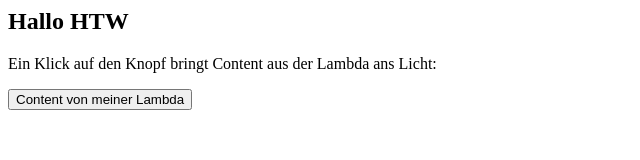
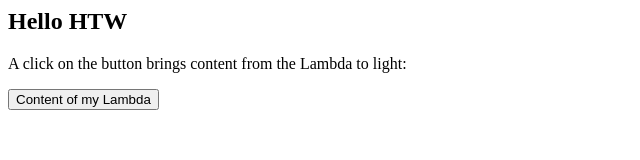
Before and after one commit to nschoennagel/HelloWorld, a plain HTML site: page index.html in a window 1280 px wide. Shown: the whole page, without its empty margins (0-640 px from the left). Drawn offline with Linux system fonts and the light colour scheme.

Commit message:
Translate to English and update HTML structure

```diff
--- a/fetch.js
+++ b/fetch.js
@@ -1,7 +1,8 @@
 
 window.onload = function() {
-    document.getElementById('button').addEventListener('click', function () {
-        fetch('https://4fbk09atjk.execute-api.eu-west-1.amazonaws.com/prod/sltutorial?key1=Nico')
+    document.getElementById('button').addEventListener('click', function
+() {
+        fetch('https://fa9b0pt8ke.execute-api.eu-west-1.amazonaws.com/Jerem_HandsOn?key1=Jerem')
         .then((response) => {
             return response.text();
         })
--- a/index.html
+++ b/index.html
@@ -3,13 +3,13 @@
         <script src="fetch.js"></script>
     </head>
     <body>
-        <h2>Hallo HTW</h2>
+        <h2>Hello HTW</h2>
 
-        <p>Ein Klick auf den Knopf bringt Content aus der Lambda ans Licht:</p>
+        <p>A click on the button brings content from the Lambda to light:</p>
+
+        <button id="button">Content of my Lambda</button>
 
         <p class="content"></p>
 
-        <button id="button">Content von meiner Lambda</button>
-
     </body>
 </html>
```
